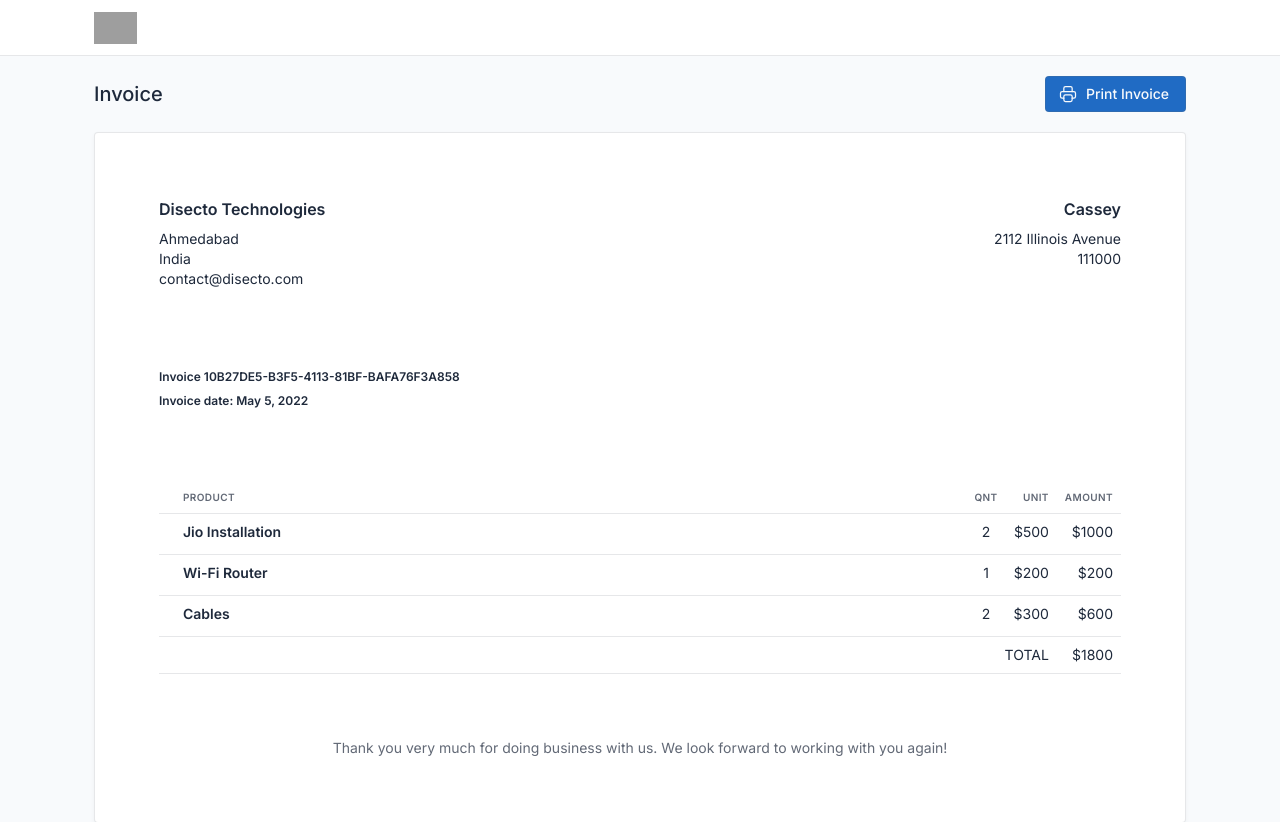
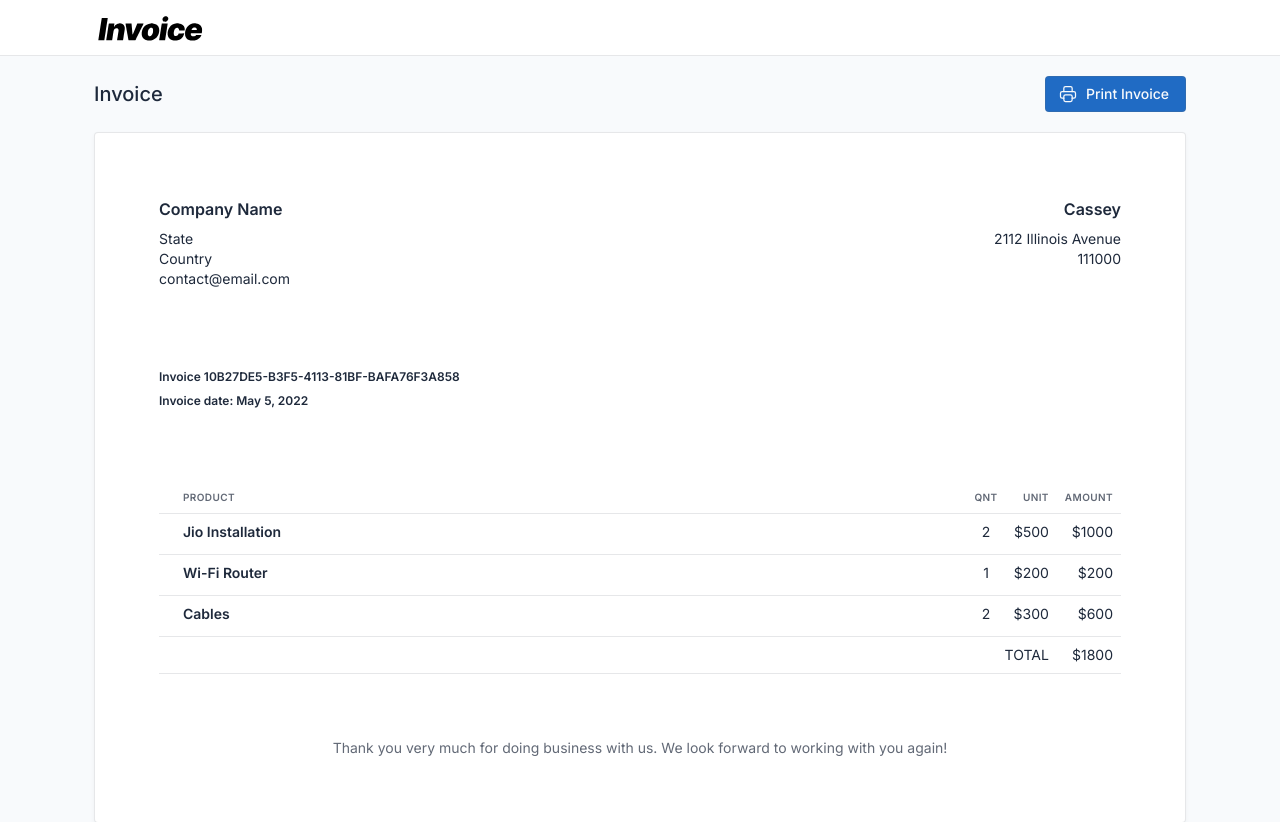
Before and after one commit to Rudraksh88/InvoiceGenerator, a Django app: page /invoice/10b27de5-b3f5-4113-81bf-bafa76f3a858 in a window 1280 px wide. Shown: the top 822 px of the page. Run offline with Django 4.2, Linux system fonts and the light colour scheme; data comes from the database, SQL or seed files in the repository; both versions use the stored data as it was after the commit; grey boxes are pictures that could not be loaded.

Commit message:
Final Commit

```diff
--- a/invoiceapp/admin.py
+++ b/invoiceapp/admin.py
@@ -11,4 +11,4 @@ class InvoiceAdmin(admin.ModelAdmin):
     inlines = [ItemsInline]
 
 admin.site.register(Invoice, InvoiceAdmin)
-admin.site.register(Items)
+# admin.site.register(Items)
--- a/templates/index.html
+++ b/templates/index.html
@@ -31,7 +31,7 @@
           </button>
           <h1 class="navbar-brand navbar-brand-autodark d-none-navbar-horizontal pe-0 pe-md-3">
             <a href="/">
-              <img src="{% static 'disecto.svg' %}" width="110" height="32" alt="Disecto.com" class="navbar-brand-image">
+              <img src="{% static 'invoicelogo.svg' %}" width="110" height="32" alt="Disecto.com" class="navbar-brand-image">
             </a>
           </h1>
           {% comment %} <div class="navbar-nav flex-row order-md-last">
--- a/templates/invoice.html
+++ b/templates/invoice.html
@@ -28,11 +28,11 @@
               <div class="card-body">
                 <div class="row">
                   <div class="col-6">
-                    <p class="h3">Disecto Technologies</p>
+                    <p class="h3">Company Name</p>
                     <address>
-                      Ahmedabad<br>
-                      India<br>
-                      contact@disecto.com
+                      State<br>
+                      Country<br>
+                      contact@email.com
                     </address>
                   </div>
                   <div class="col-6 text-end">
```
Also changed, not shown: db.sqlite3, 1 other file.
